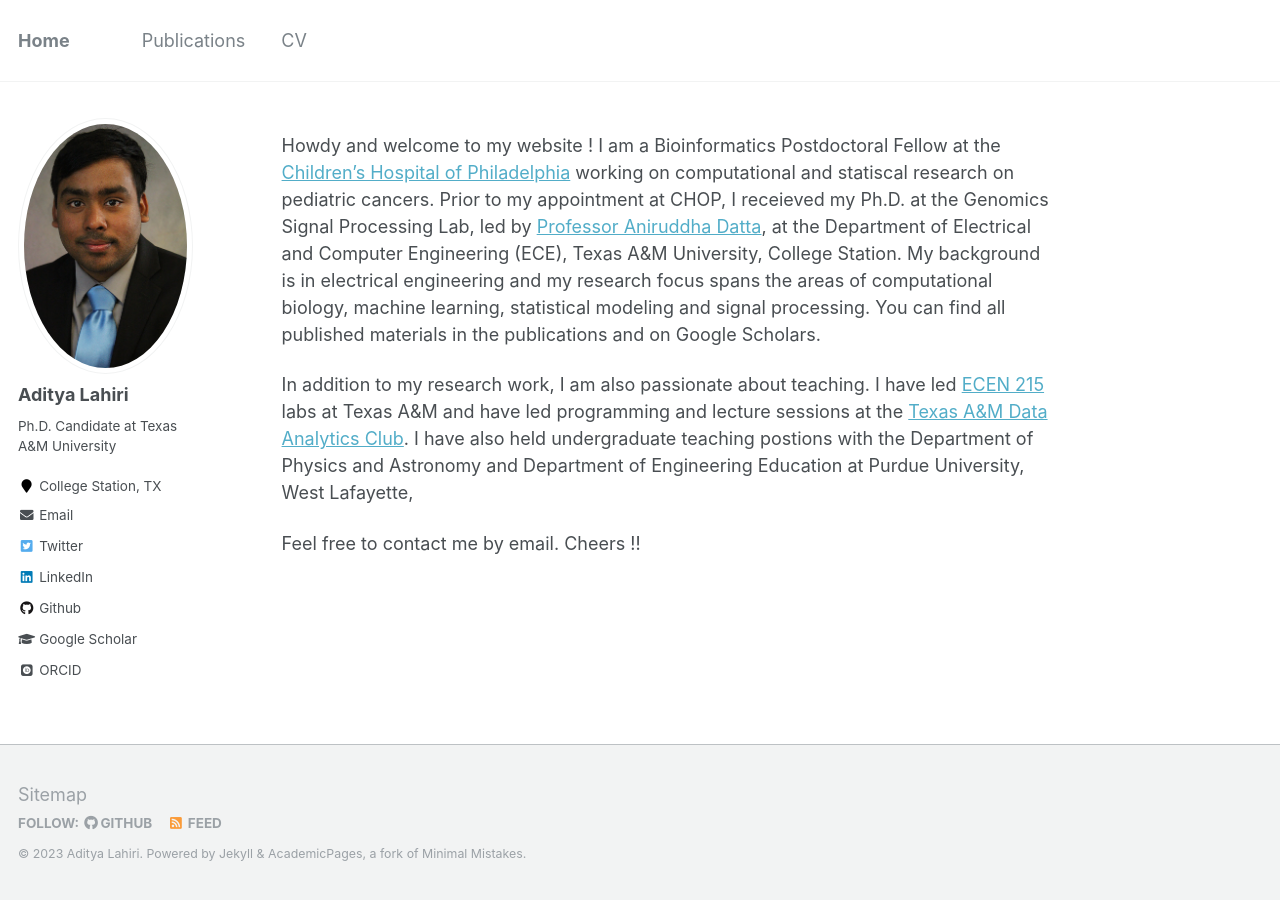
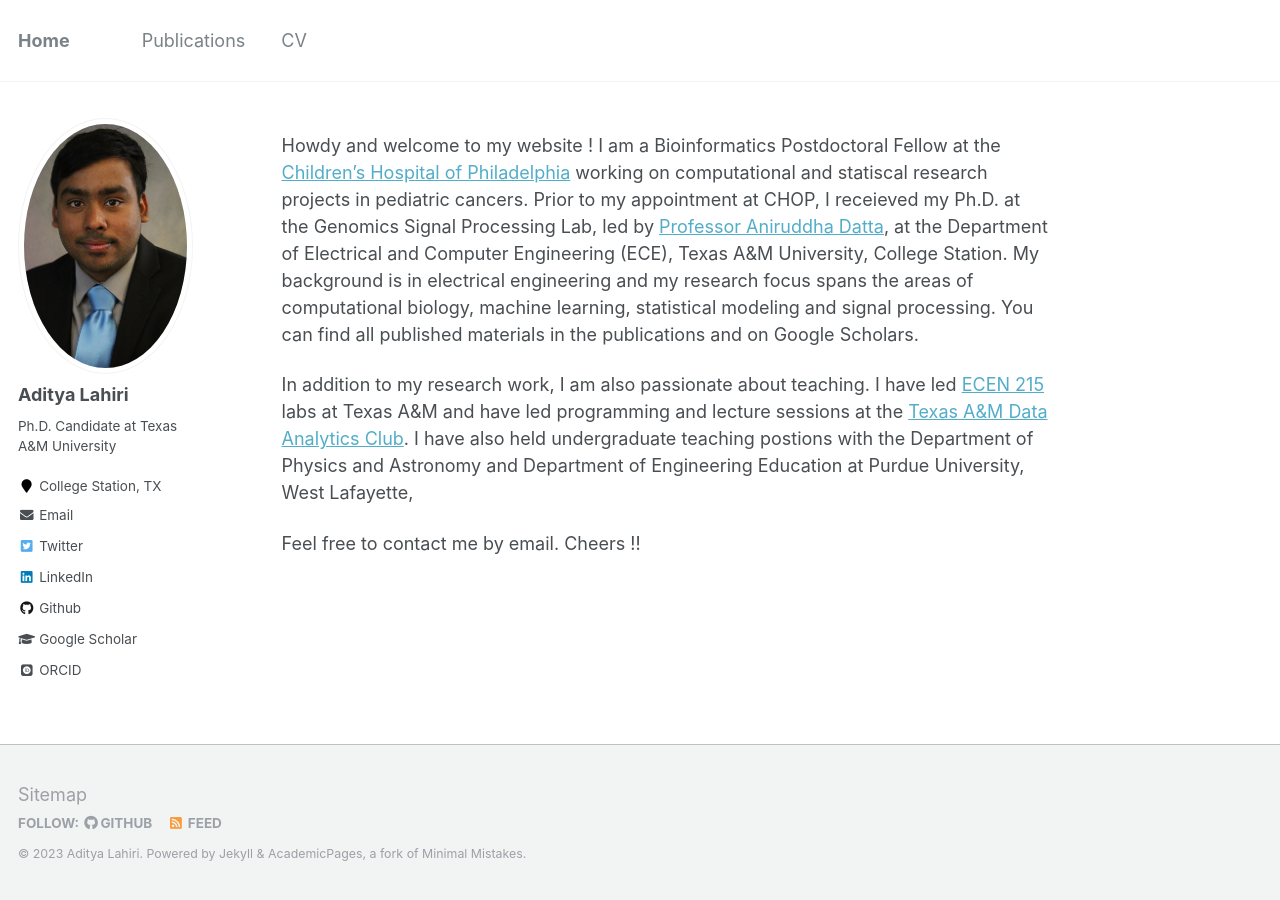
Before and after one commit to adilahiri/lahiri.github.io, a Jekyll site: the page built from _pages/about.md, in a window 1280 px wide. Built offline with Jekyll 4.4.1, drawn with Linux system fonts in a browser that asks for light colours; some web fonts are replaced.

Commit message:
Try changes to emp

```diff
--- a/_pages/about.md
+++ b/_pages/about.md
@@ -9,7 +9,7 @@ redirect_from:
 ---
 
 Howdy and welcome to my website !
-I am a Bioinformatics Postdoctoral Fellow at the [Children's Hospital of Philadelphia](www.chop.edu) working on computational and statiscal research on pediatric cancers. Prior to my appointment at CHOP, I receieved my Ph.D.  at the Genomics Signal Processing Lab, led by [Professor Aniruddha Datta](https://engineering.tamu.edu/electrical/profiles/adatta.html), at the Department of Electrical and Computer Engineering (ECE), Texas A&M University, College Station. My background is in electrical engineering and my research focus spans the areas of computational biology, machine learning, statistical modeling and signal processing. You can find all published materials in the publications and on Google Scholars.
+I am a Bioinformatics Postdoctoral Fellow at the [Children's Hospital of Philadelphia](https://www.chop.edu/) working on computational and statiscal research projects in pediatric cancers. Prior to my appointment at CHOP, I receieved my Ph.D.  at the Genomics Signal Processing Lab, led by [Professor Aniruddha Datta](https://engineering.tamu.edu/electrical/profiles/adatta.html), at the Department of Electrical and Computer Engineering (ECE), Texas A&M University, College Station. My background is in electrical engineering and my research focus spans the areas of computational biology, machine learning, statistical modeling and signal processing. You can find all published materials in the publications and on Google Scholars.
 
 In addition to my research work, I am also passionate about teaching. I have led [ECEN 215](https://catalog.tamu.edu/undergraduate/course-descriptions/ecen/) labs at Texas A&M and have led programming and lecture sessions at the [Texas A&M Data Analytics Club](https://tamuanalytics.com/). I have also held undergraduate teaching postions with the Department of Physics and Astronomy and Department of Engineering Education at Purdue University, West Lafayette,
 
```
